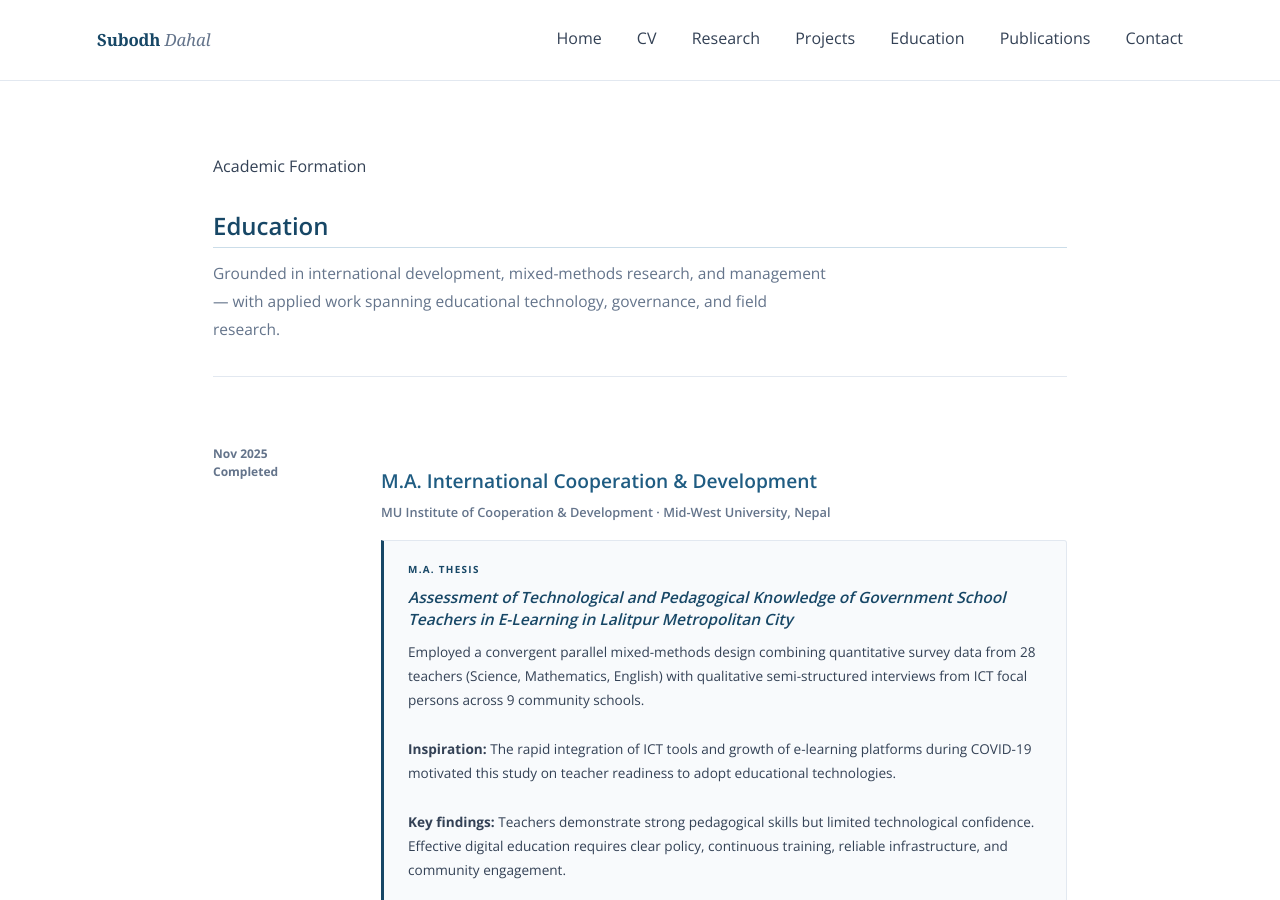
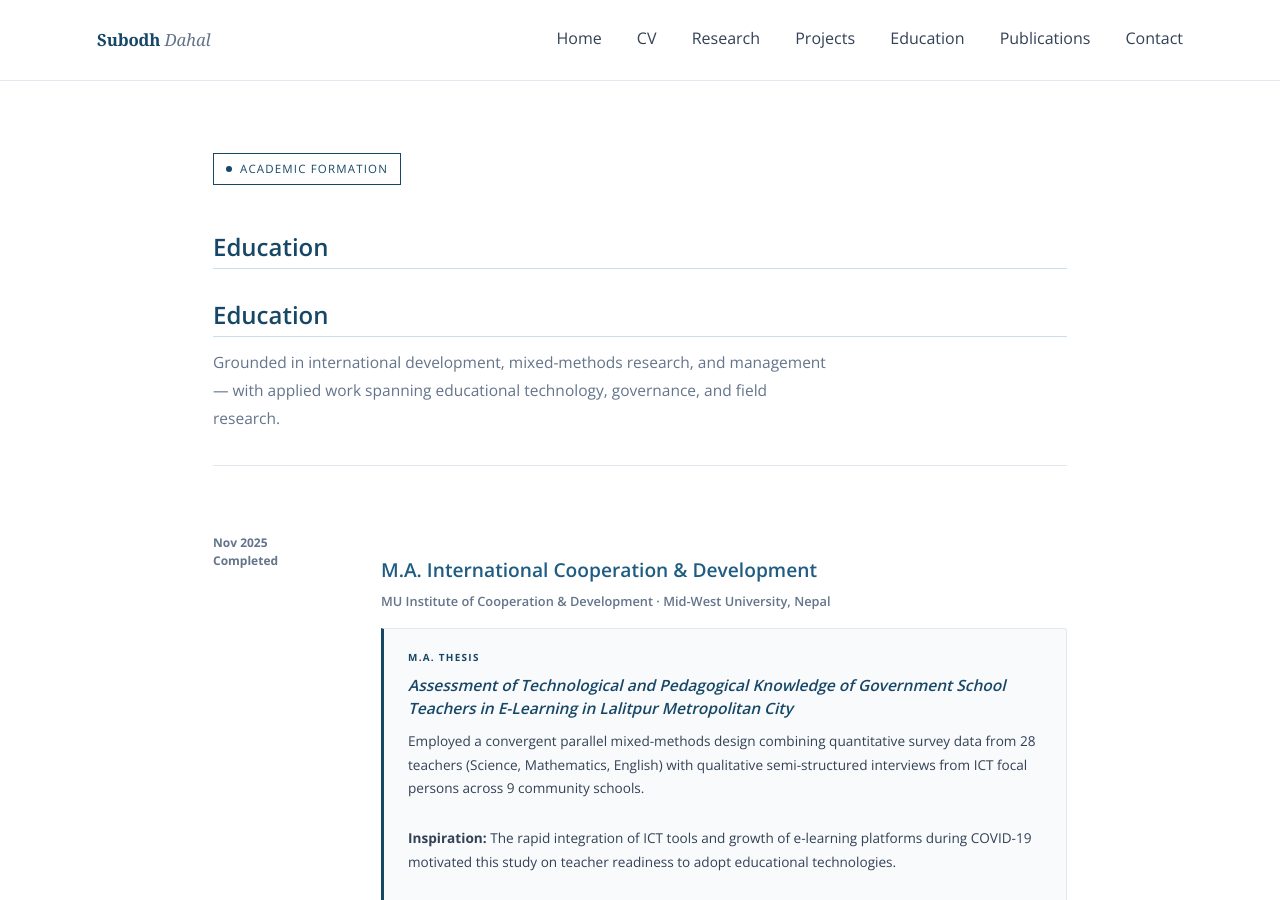
Before and after one commit to dahalsubodh/dahalsubodh.github.io, a Jekyll site: the page built from education.md, in a window 1280 px wide and 900 px high. Built offline with Jekyll 4.4.1, drawn with Linux system fonts in a browser that asks for light colours.

Commit message:
Update education.md

```diff
--- a/education.md
+++ b/education.md
@@ -3,7 +3,11 @@
 layout: default
 ---
 
-<div class="section-label">Academic Formation</div>
+<span class="status-badge static">
+  <span class="status-dot"></span>
+  Academic Formation
+</span>
+<h2 class="section-title">Education</h2>
 <h2 class="section-title">Education</h2>
 <p style="color: var(--color-text-muted); font-size:0.97rem; max-width:620px; margin-bottom:2rem; line-height:1.8;">
   Grounded in international development, mixed-methods research, and management — with applied work spanning educational technology, governance, and field research.
@@ -37,7 +41,6 @@
     </blockquote>
   </div>
 </div>
-
 <hr style="border:none; border-top:1px solid var(--color-border); margin: 2rem 0;">
 
 <!-- ================= B.B.A. ================= -->
@@ -54,28 +57,29 @@
     </ul>
   </div>
 </div>
-
 <hr style="border:none; border-top:1px solid var(--color-border); margin: 2rem 0;">
 
 <!-- ================= COMPETENCIES ================= -->
-<div class="section-label">Methods & Tools</div>
+<span class="status-badge">
+  <span class="status-dot"></span>
+  Methods & Tools
+</span>
 <h2 class="section-title">Research Competencies</h2>
-
 <div class="in-progress-grid" style="margin-top:1.5rem;">
   <div class="progress-card" data-status="Research Design">
-    <h4>Mixed-Methods</h4>
+    <h3>Mixed-Methods</h3>
     <p>Convergent parallel designs; integration of quantitative statistical analysis with thematic qualitative coding; KAP studies; policy analysis.</p>
   </div>
   <div class="progress-card" data-status="Qualitative Methods">
-    <h4>Qualitative Inquiry</h4>
+    <h3>Qualitative Inquiry</h3>
     <p>Semi-structured interviews; focus group discussions; thematic analysis; scoping reviews; stakeholder mapping; key informant interviews.</p>
   </div>
   <div class="progress-card" data-status="Quantitative Tools">
-    <h4>Quantitative Analysis</h4>
+    <h3>Quantitative Analysis</h3>
     <p>SPSS; descriptive statistics; cross-tabulation; correlation analysis; survey design; data visualisation; Excel-based reporting.</p>
   </div>
   <div class="progress-card" data-status="Communication & Outreach">
-    <h4>Research Communication</h4>
+    <h3>Research Communication</h3>
     <p>Academic writing; conference presentations; blog and editorial management; multimedia production; multilingual coordination (English, Nepali).</p>
   </div>
 </div>
```
